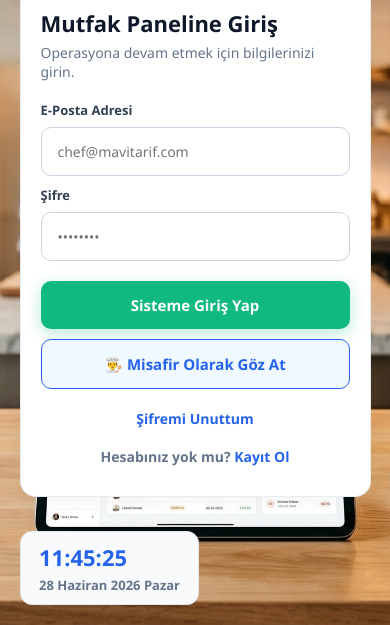
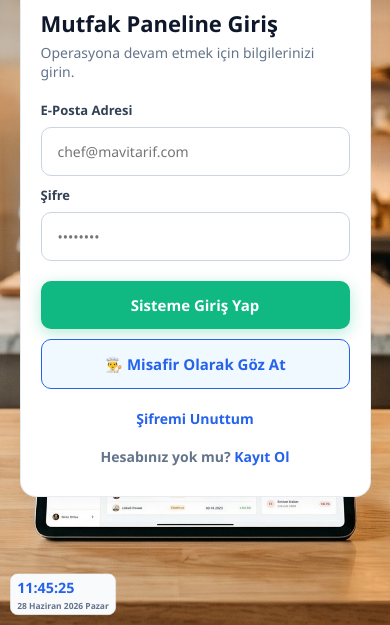
Before and after one commit to okulmengen-web/Mavi-Tarif, a plain HTML site: page index.html in a window 390 px wide. Shown: the part 219-844 px from the top of the page. Drawn offline with nearby package versions, Linux system fonts and the light colour scheme.

Commit message:
Mobil tasarim duzeltildi, saat ve kategori bari telefona uyarlandi

```diff
--- a/style.css
+++ b/style.css
@@ -687,3 +687,30 @@ body {
 ::-webkit-scrollbar { width: 6px; height: 6px; }
 ::-webkit-scrollbar-thumb { background: #cbd5e1; border-radius: 10px; }
 ::-webkit-scrollbar-thumb:hover { background: #94a3b8; }
+/* CSS DOSYANIN EN ALTINA BU KISMI EKLİYORSUN */
+/* Bu kodlar sadece ekran 768px'den (telefon boyutundan) küçükse çalışır */
+
+@media screen and (max-width: 768px) {
+
+  /* 1. SAAT KRİZİNİ ÇÖZELİM:
+     Saati küçültüp, köşeye tam yapıştırıyoruz ve z-index'ini düşürüyoruz ki menüleri ezmesin.
+     (HTML içine yazdığımız style'ı ezmek için !important gücünü kullanıyoruz) */
+  #bukalemun-saat {
+    bottom: 10px !important;
+    left: 10px !important;
+    padding: 5px 10px !important;
+    transform: scale(0.65) !important; /* Saati ufaltıp zarifleştirir */
+    transform-origin: bottom left !important;
+    z-index: 10 !important; /* Menülerin ve tıklanabilir alanların ALTINDA kalmasını sağlar */
+  }
+
+  /* 2. SAĞ BAR TIKLAMA SORUNU (Ön Çözüm):
+     Eğer sağ barın class veya id adını biliyorsan, buraya onu yazmalısın.
+     Aşağıdaki "sag-bar" yazan yeri kendi barının adıyla değiştir. */
+  .sag-bar,
+  #kategori-bari {
+    z-index: 9999 !important; /* Görünmez camı kırıp barı EN ÖNE çıkarır */
+    position: relative !important;
+    pointer-events: auto !important; /* Tıklamaların kesinlikle algılanmasını sağlar */
+  }
+}
```
